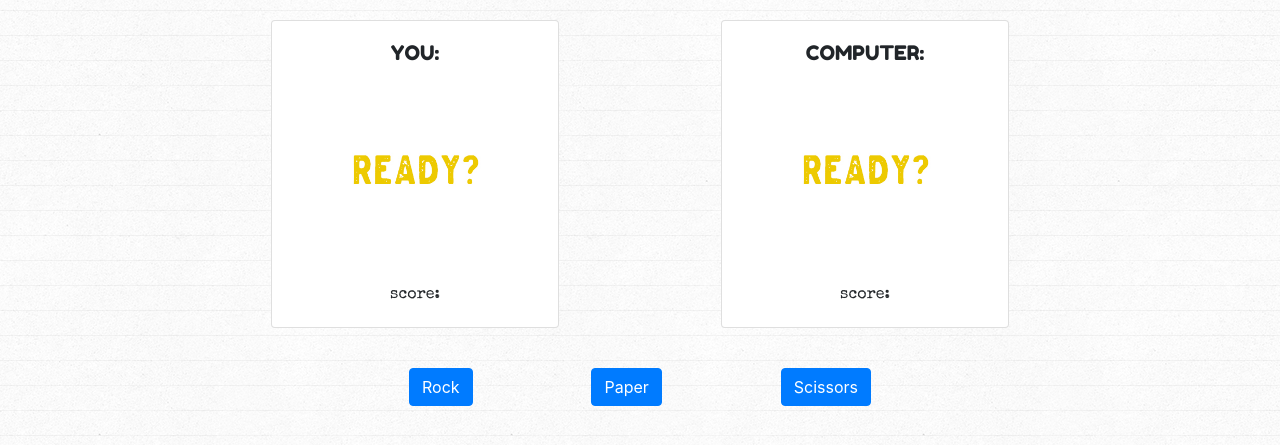
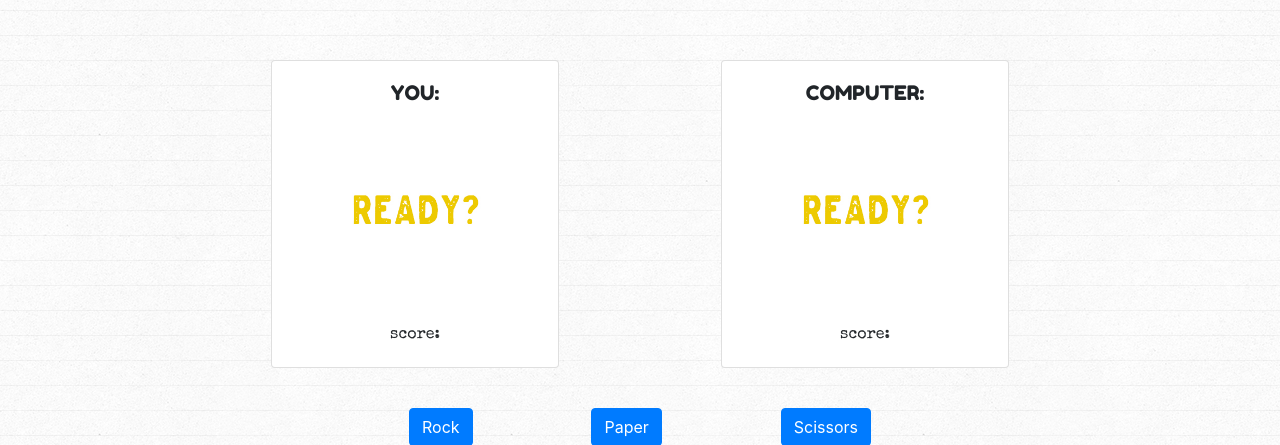
Before and after one commit to futurethang/Rock_Paper_Scissors, a plain HTML site: page index.html in a window 1280 px wide. Shown: the top 445 px of the page. Drawn offline with nearby package versions, Linux system fonts and the light colour scheme; a web font is replaced by a local one.

Commit message:
style changes, add padding

```diff
--- a/style.css
+++ b/style.css
@@ -3,6 +3,10 @@ body {
     width: 900px;
     margin: auto;
     background-image: url("images/linedpaper.png");
+}
+
+.container {
+    padding-top: 40px;
 }
 
 .score_row {
@@ -22,7 +26,7 @@ body {
     justify-content: space-around;
     align-items: center;
     margin-top: 20px;
-    margin-bottom: 20px;
+    margin-bottom: 10px;
     padding: 0 10% 0 10%;
 }
 
```
